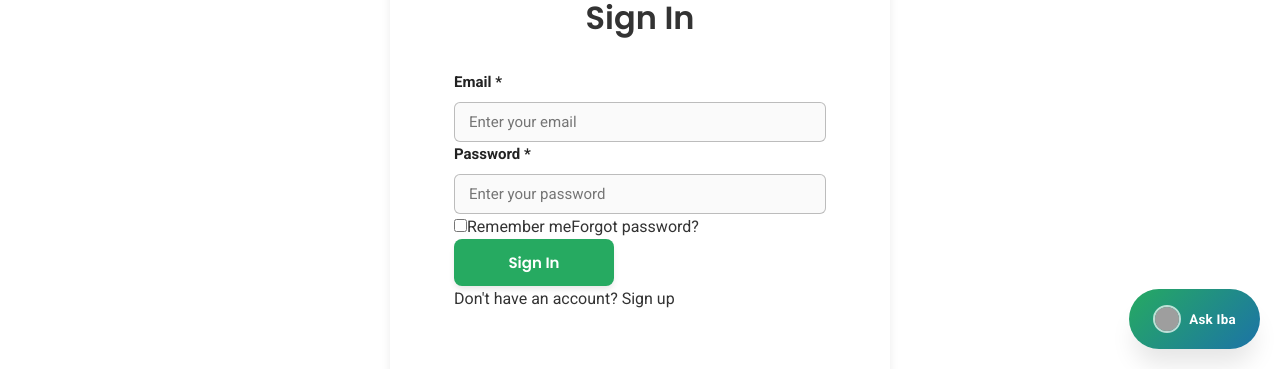
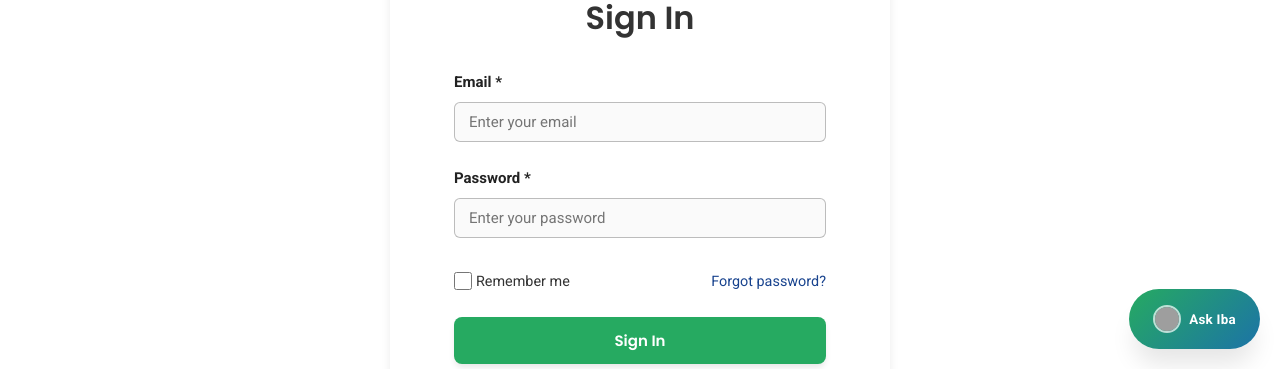
Before and after one commit to AasaanTech-Academy/AasaanTechWebsite, a React (Vite) app: page /login in a window 1280 px wide. Shown: the part 431-800 px from the top of the page. Built offline with nearby package versions, Linux system fonts and the light colour scheme; no server answers; grey boxes are pictures that could not be loaded.

Commit message:
update 2.1

```diff
--- a/src/components/Forms/AuthForm.css
+++ b/src/components/Forms/AuthForm.css
@@ -1,4 +1,4 @@
-/* .auth-form {
+.auth-form {
   display: flex;
   flex-direction: column;
   gap: var(--spacing-lg);
@@ -54,4 +54,3 @@
 .form-footer a:hover {
   color: var(--color-primary-green);
 }
- */
```
